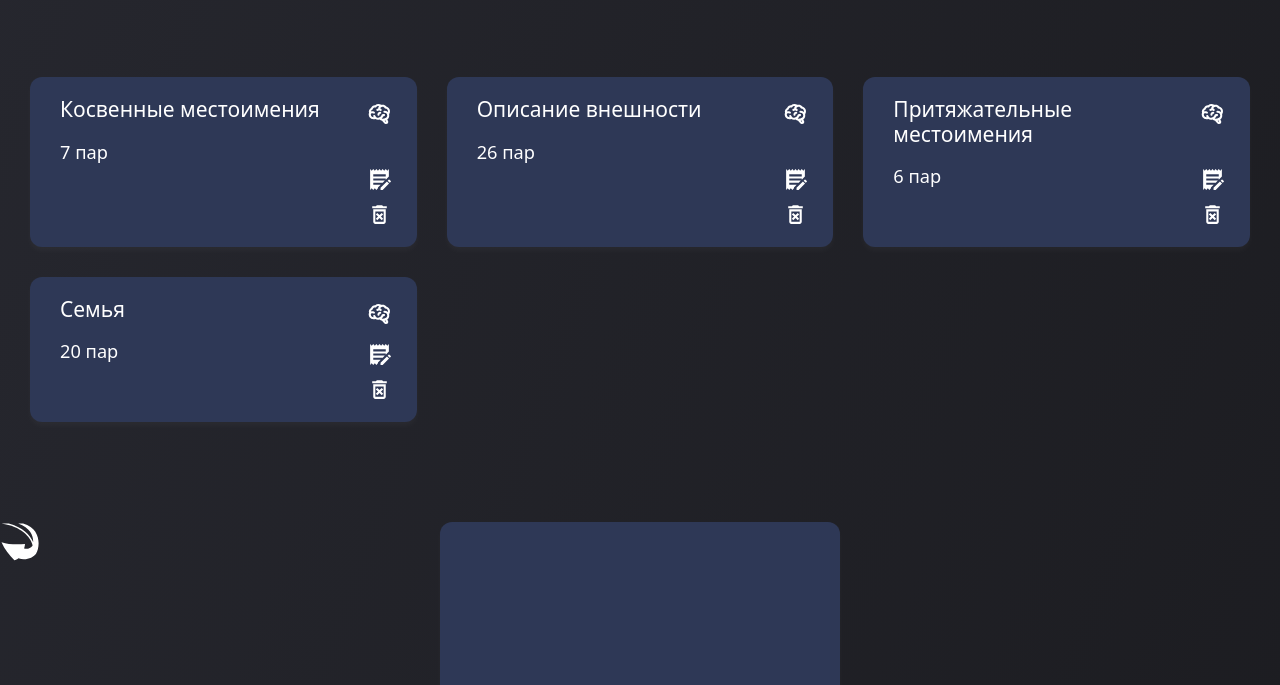
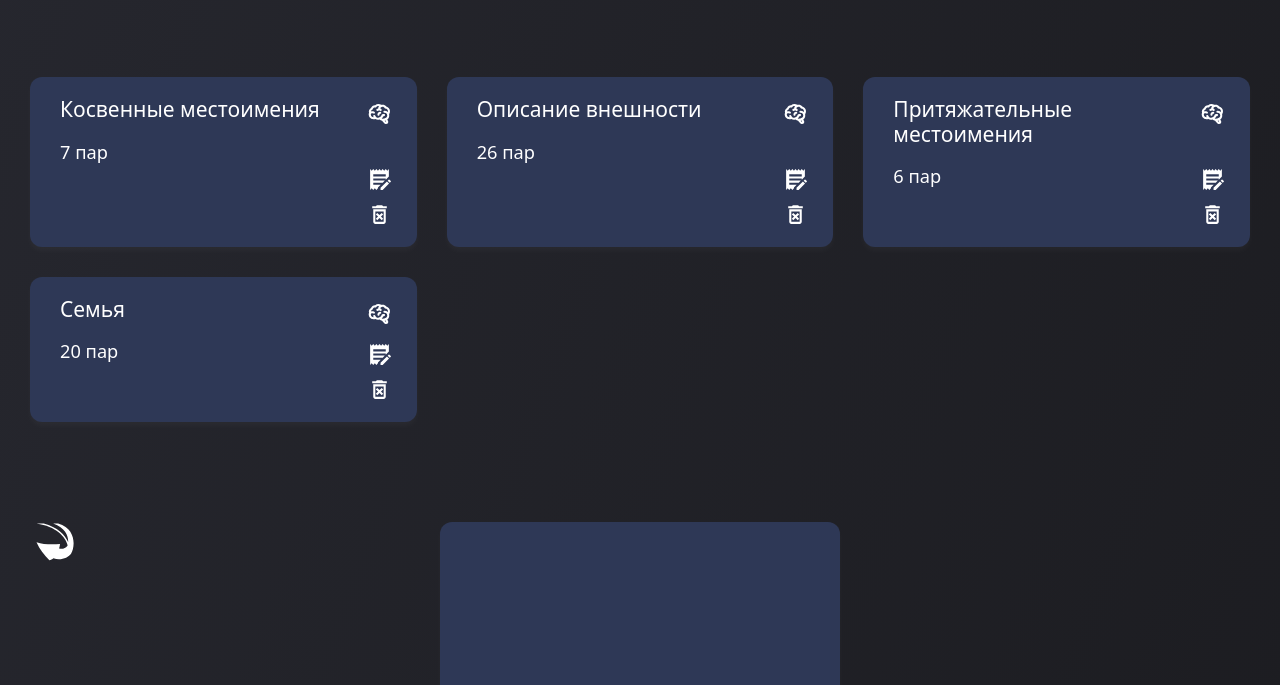
Before and after one commit to daviddovzhanskiy/brain-cards, a plain HTML site: page index copy.html in a window 1280 px wide. Shown: the part 115-800 px from the top of the page. Drawn offline with Linux system fonts and the light colour scheme.

Commit message:
moved the return arrow to the main menu

```diff
--- a/css/style.css
+++ b/css/style.css
@@ -236,7 +236,7 @@ p {
 .card__return {
   position: absolute;
   top: 0;
-  left: 0;
+  left: 35px;
   display: block;
   width: 40px;
   height: 40px;
```
